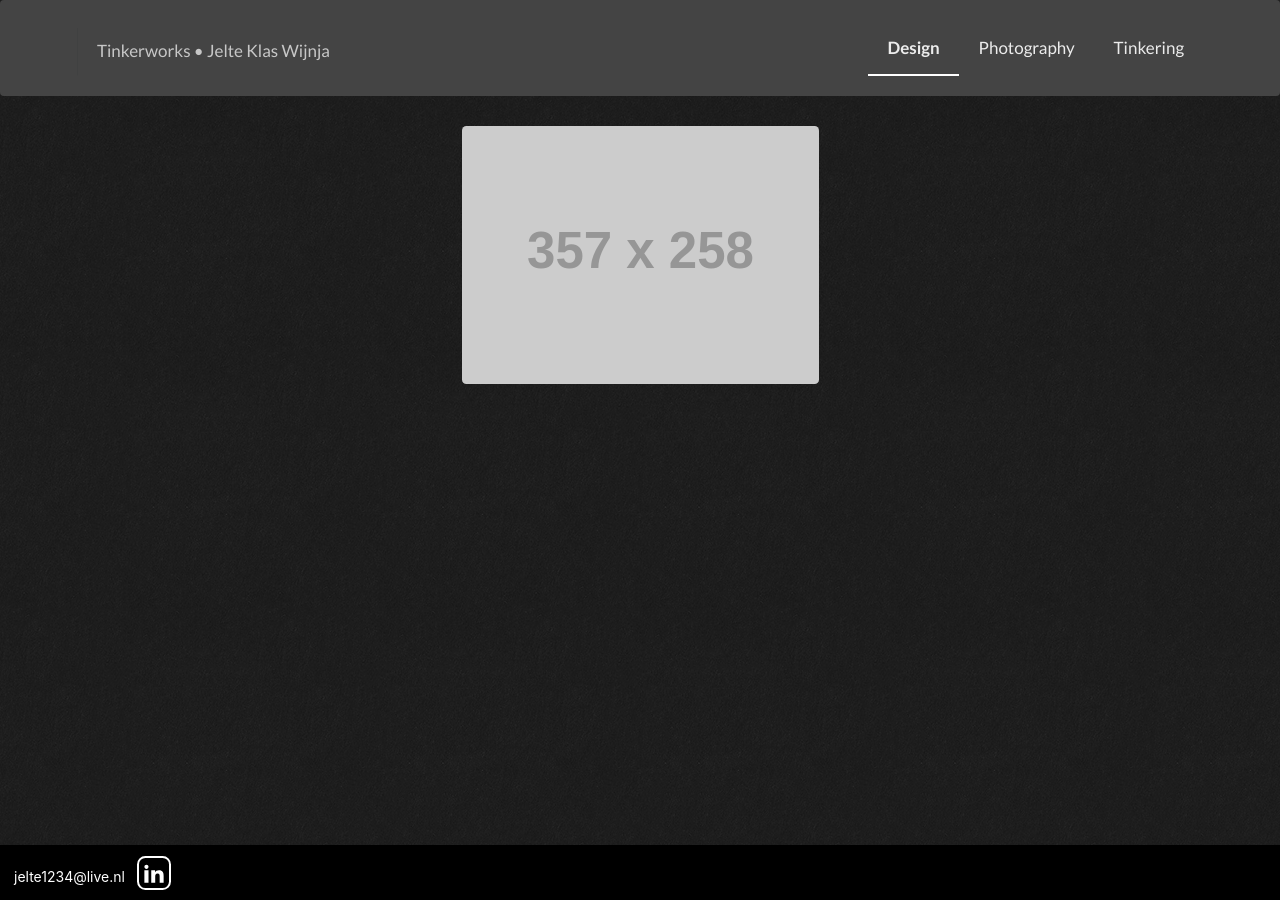
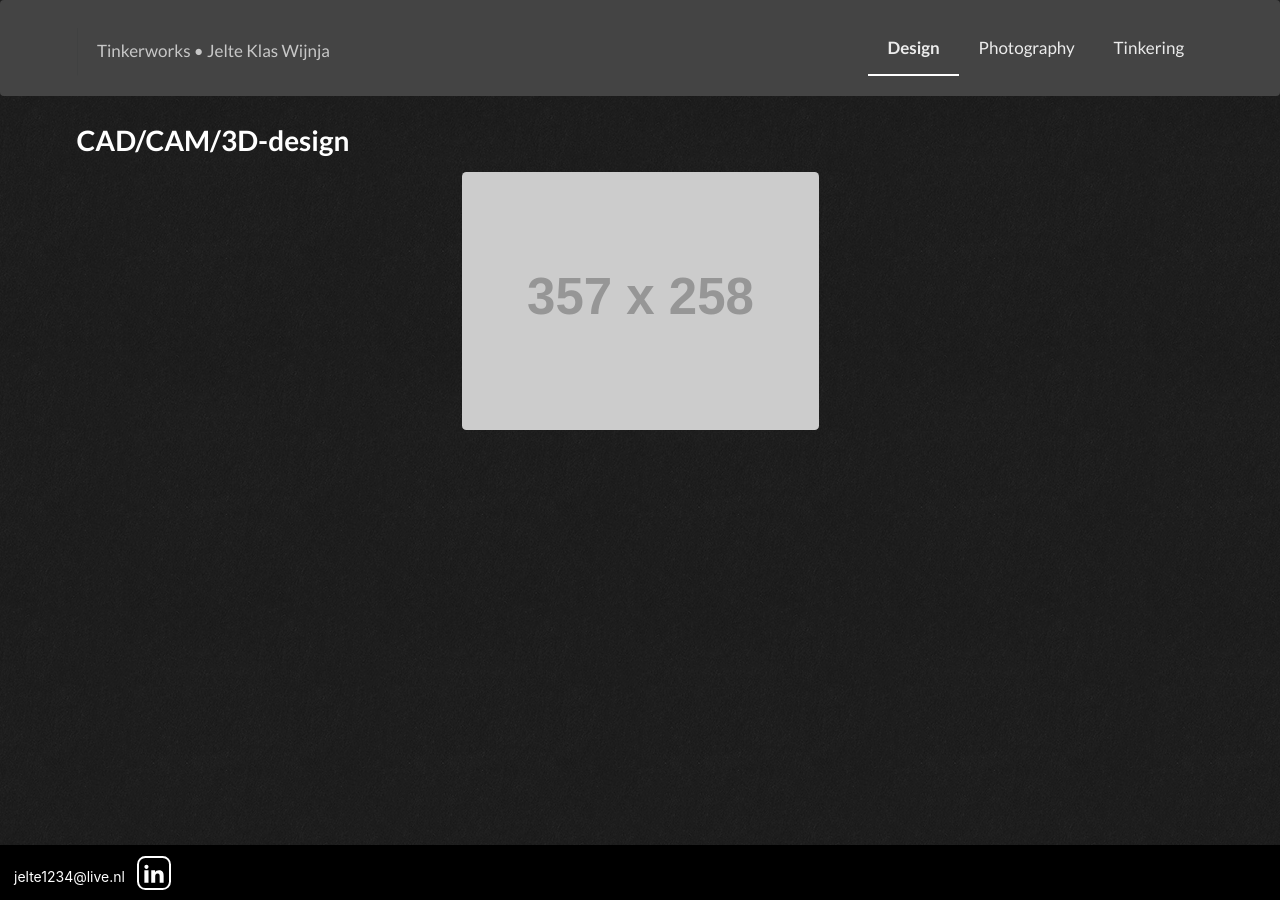
Before and after one commit to Jelte1234/Jelte1234.github.io, a Jekyll site: the page built from portfolio/_cad/index.md, in a window 1280 px wide. Built offline with Jekyll 4.4.1, drawn with Linux system fonts in a browser that asks for light colours.

Commit message:
Setting up index pages for the various categories, finishing menu dropdowns

```diff
--- a/_config.yml
+++ b/_config.yml
@@ -44,3 +44,31 @@
     output: true
     name: 'Tinkerworks'
     permalink: 'tinkering/tinkerworks/:name'
+
+
+menu_dropdown:
+  - name: 'Design'
+    url: '/design/'
+    items:
+      - name: 'CAD/CAM/3D printing'
+        url: '/design/cad/'
+      - name: 'Tinkerworks Design'
+        url: '/design/tinkerworks/'
+  - name: 'Photography'
+    url: '/photography'
+    items:
+      - name: 'Various work'
+        url: '/photography/various/'
+      - name: 'Video'
+        url: '/photography/video/'
+      - name: 'Tinkerworks Photography'
+        url: '/photography/tinkerworks/'
+  - name: 'Tinkering'
+    url: '/tinkering/'
+    items:
+      - name: 'Tinkerworks'
+        url: '/tinkering/tinkerworks'
+      - name: 'Design'
+        url: '/design/tinkerworks'
+      - name: 'Photography'
+        url: '/photography/tinkerworks/'
--- a/_layouts/default.html
+++ b/_layouts/default.html
@@ -21,25 +21,30 @@
                 </a>
                 <a class="ui right item"></a>
                 {% assign page_url_segments = page.url | split: "/" %}
-                {% for menu_page in site.pages %}
-                    {% if menu_page.menu_item %}
-                <div  class="ui simple dropdown item {% if menu_page.permalink == page.url or page.categories[0] == menu_page.menu_item or page_url_segments contains menu_page.basename %}active{% endif %}">
-                    <a href="{{ menu_page.permalink | relative_url }}">
-                        {{ menu_page.menu_item }}
-                    </a>
-                    <div class="menu dropdown-menu">
-                        <div class="item">Choice 1</div>
-                        <div class="item">Choice 2</div>
-                        <div class="item">Choice 3</div>
+                {% for menu_page in site.menu_dropdown %}
+                    <div  class="ui simple dropdown item {% if menu_page.url == page.url or page.url contains menu_page.url %}active{% endif %}">
+                        <a href="{{ menu_page.url | relative_url }}">
+                            {{ menu_page.name }}
+                        </a>
+                        <div class="menu dropdown-menu">
+                            <!-- <div class="item">Choice 1</div>
+                                 <div class="item">Choice 2</div>
+                                 <div class="item">Choice 3</div> -->
+                            {% for dropdown_page in menu_page.items %}
+                                <a href="{{ dropdown_page.url }}" class="item {% if dropdown_page.url == page.url or page.url contains dropdown_page.url %}active{% endif %}">
+                                    {{ dropdown_page.name }}
+                                </a>
+                            {% endfor %}
+                        </div>
                     </div>
-                </div>
-                    {% endif %}
                 {% endfor %}
                 </nav>
             </div>
 
             <div class="content-wrapper">
                 <div class="ui container">
+                    <h1 class="ui huge inverted header">{{ page.title }}</h1>
+
                     {{ content}}
                 </div>
             </div>
--- a/_layouts/portfolio.html
+++ b/_layouts/portfolio.html
@@ -2,7 +2,7 @@
 layout: default
 ---
 
-<a class="ui massive icon button back-to-portfolio-link" href="{{ ".." }}"><i class="left arrow icon"></i></a>
+<!-- <a class="ui massive icon button back-to-portfolio-link" href="{{ ".." }}"><i class="left arrow icon"></i></a> -->
 
 <h1 class="ui huge inverted header">{{ page.title }}</h1>
 {{content}}
```
Also changed, not shown: portfolio/_photo_various/index.md (added, +6 -0 lines), portfolio/_tinkerworks/index.md (added, +6 -0 lines), portfolio/_tinkerworks_photography/index.md (added, +6 -0 lines), portfolio/_video/index.md (added, +6 -0 lines).
